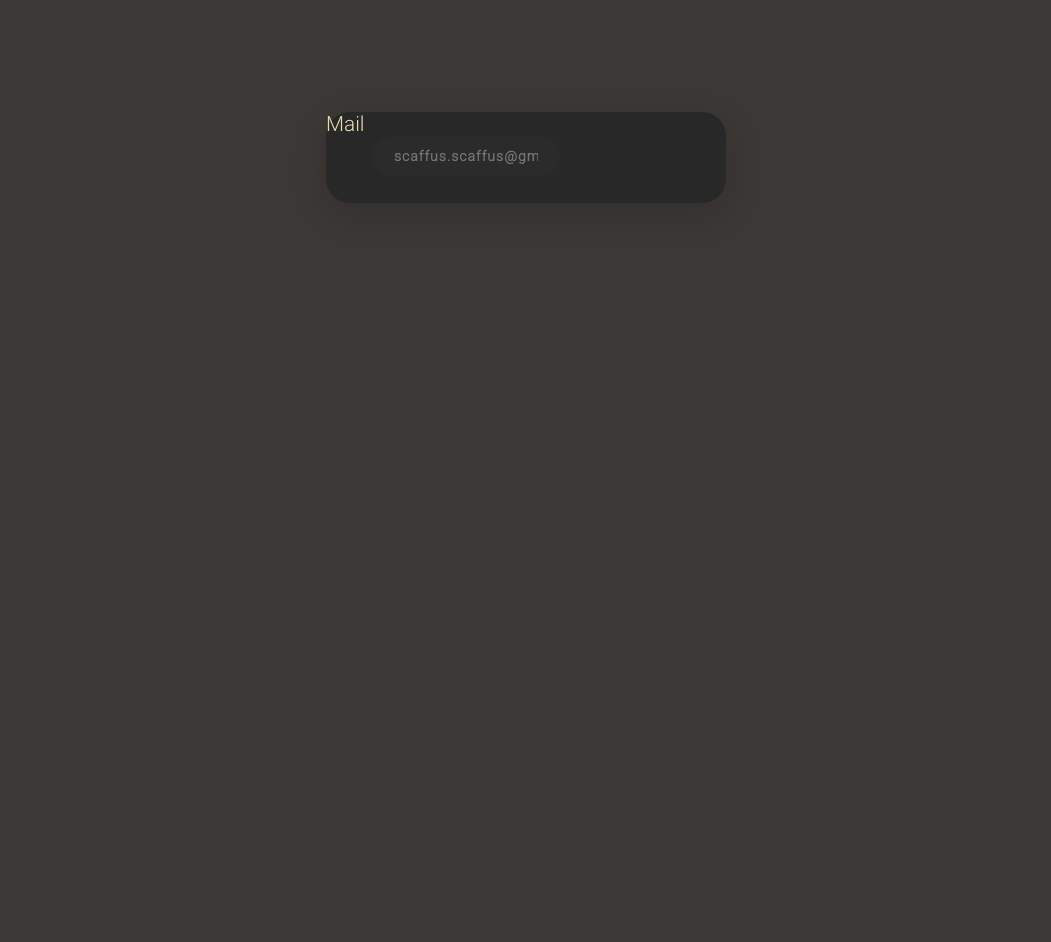
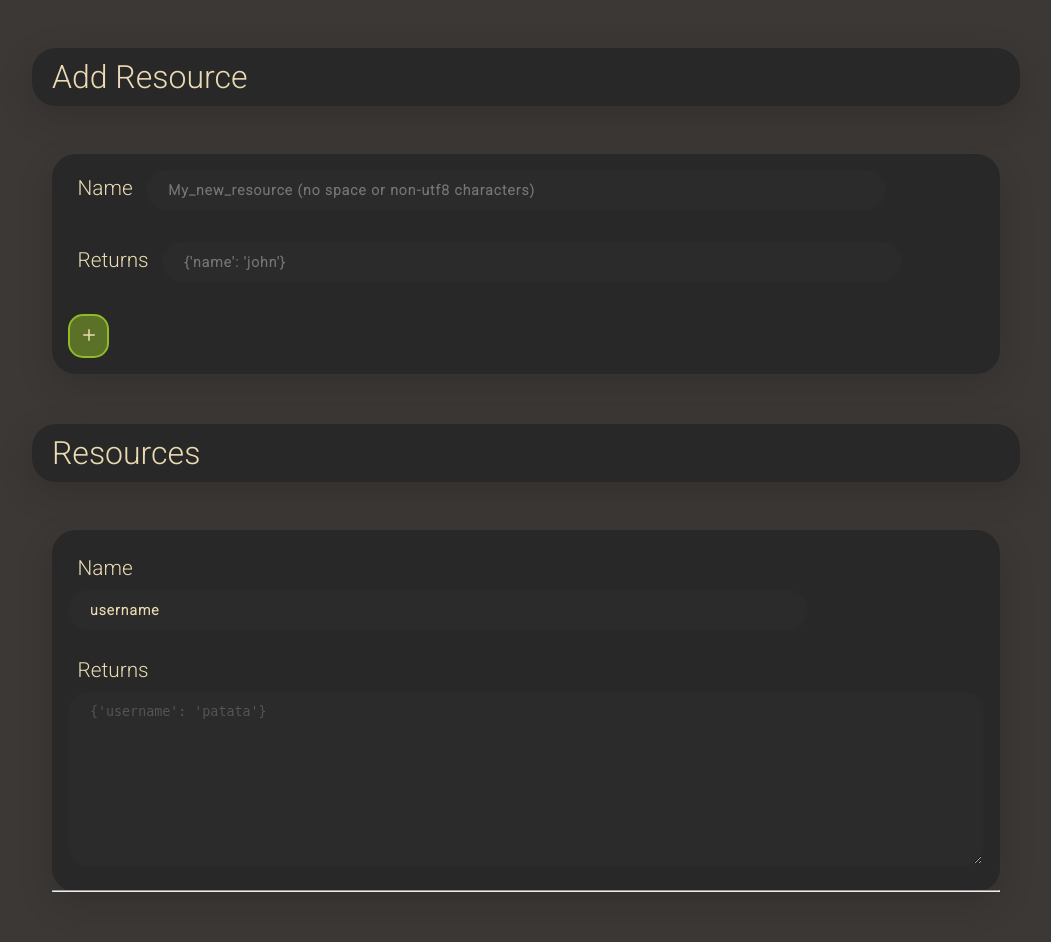
Before and after one commit to Scaffus/Web-RestAPI, a Flask app: page /dashboard in a window 1280 px wide. Shown: the part 75-1017 px from the top of the page, without its empty margins (114-1165 px from the left). Before the commit the page ends 278 px from the top, so only its background shows below. Run offline with Flask 2, Linux system fonts and the light colour scheme; a user stored in the database is signed in; data comes from the database, SQL or seed files in the repository; both versions use the stored data as it was after the commit.

Commit message:
possibility to create ressources

```diff
--- a/App/app.py
+++ b/App/app.py
@@ -1,5 +1,6 @@
-from logging import captureWarnings, log
-from flask import Flask, render_template, request, flash, url_for, redirect
+from logging import captureWarnings, error, log
+from operator import contains
+from flask import Flask, render_template, request, flash, url_for, redirect, jsonify
 from flask_login import login_manager, login_user, login_required, logout_user, current_user, LoginManager, UserMixin
 from werkzeug.security import generate_password_hash, check_password_hash
 from flask_sqlalchemy import SQLAlchemy
@@ -33,6 +34,12 @@ class User(db.Model, UserMixin):
 
     def is_anonymous(self):
         return False
+
+class Resource(db.Model):
+    id      = db.Column(db.Integer, primary_key=True)
+    name    = db.Column(db.String(40))
+    returns = db.Column(db.String(1000))
+    userid  = db.Column(db.Integer)
 
 # Homepage
 @app.route('/', methods=['GET', 'POST'])
@@ -96,7 +103,7 @@ def register():
             return redirect(url_for('register'))
 
         else:
-            newUser = User(username=username, mail=mail, password=generate_password_hash(password, method='sha256'))
+            newUser = User(username=username.lower(), mail=mail.lower(), password=generate_password_hash(password, method='sha256'))
 
             db.session.add(newUser)
             db.session.commit()
@@ -117,12 +124,36 @@ def lougout():
     flash('You logged out !', category='else')
     return redirect(url_for('login'))
 
-@app.route('/dashboard')
+@app.route('/dashboard', methods=['GET', 'POST'])
 @login_required
-def addResource():
+def dashboard():
 
-    return render_template('dashboard.html', user=current_user)
+    if request.method == 'POST':
 
+        resource_name     = request.form['resource_name']
+        resource_returns  = request.form['resource_returns']
+
+        if len(resource_name) < 2 or ' ' in resource_name:
+            flash('The name must be at least 2 characters long and not contain spaces', category='error')
+            return redirect(url_for('dashboard'))
+        else:
+            resource_userid = current_user.id
+
+            resource = Resource(name=resource_name, returns=resource_returns, userid=resource_userid)
+
+            db.session.add(resource)
+            db.session.commit()
+
+            flash('Name: {} | Returns: {} | User id: {}'.format(resource.name, jsonify(resource_returns), resource_userid), category='else')
+
+        return redirect(url_for('dashboard'))
+
+    return render_template('dashboard.html', user=current_user, resources=Resource.query.filter_by(userid=current_user.id))
+
+@app.route('/u/<string:user>')
+def get(user):
+
+    return user
 
 if __name__ == '__main__':
     db.create_all()
--- a/App/static/style.css
+++ b/App/static/style.css
@@ -68,17 +68,83 @@ button.flash_message {
   float: right;
 }
 
-/* --------[ dashboard ]-------- */
+/* --------[ dashboard - add resource ]-------- */
 
-div.dash_b {
-  display: inline-block;
+div.dashb_main {
+  height: auto;
   width: auto;
+  background-color: #282828;
+  width: 75%;
+  margin: 3rem auto;
+  border-radius: 1.5rem;
+  box-shadow: 0px 11px 35px 2px rgba(0, 0, 0, 0.14);
+  margin-bottom: 50px;
 }
 
-label.dashb_infos {
+div.dashb {
+  padding: 1rem;
+}
+
+label.dashb_info {
+  padding: 0.6rem;
   color: #ebdbb2;
   font-size: 1.3em;
-  display: block;
+  text-align: left;
+}
+
+input.dashb_info {
+  width: 76%;
+  /* color: rgb(38, 50, 56); */
+  color: #ebdbb2;
+  font-weight: 700;
+  font-size: 14px;
+  letter-spacing: 1px;
+  background: rgba(136, 126, 126, 0.04);
+  padding: 10px 20px;
+  border: none;
+  border-radius: 20px;
+  outline: none;
+  border: 2px solid rgba(0, 0, 0, 0.02);
+  text-align: left;
+  font-family: "Roboto", sans-serif;
+}
+
+button.dashb_add {
+  background: hsla(78, 66%, 44%, 0.5);;
+  padding: 0.5em;
+  border-radius: 15px;
+  border: 2px solid #8ebb26;
+  color: #ebdbb2;
+  cursor: pointer;
+}
+
+p.category {
+  padding: 10px 20px;
+  color: #ebdbb2;
+  height: auto;
+  font-size: 2em;
+  background-color: #282828;
+  width: 75%;
+  margin: 3rem auto;
+  border-radius: 1.5rem;
+  box-shadow: 0px 11px 35px 2px rgba(0, 0, 0, 0.14);
+}
+
+/* --------[ dashboard - show resources ]-------- */
+
+div.dashb_resources {
+  padding: 1em;
+  display: flex;
+  flex-direction: column;
+}
+
+textarea.dashb_info {
+  background: rgba(136, 126, 126, 0.04);
+  padding: 10px 20px;
+  border: none;
+  border-radius: 20px;
+  outline: none;
+  border: 2px solid rgba(0, 0, 0, 0.02);
 }
 
 /* --------[ navigation bar ]-------- */
--- a/App/templates/dashboard.html
+++ b/App/templates/dashboard.html
@@ -2,7 +2,6 @@
 
 {% block head %}
 <title>RestAPI - Dashboard</title>
-<link rel="stylesheet" href="static/form.css">
 <link rel="stylesheet" href="static/style.css">
 {% endblock %}
 
@@ -11,11 +10,54 @@
 
 {% block main %}
 
-<div class="main">
-    <div class="dash_b">
-        <label class="dashb_infos" for="user_mail">Mail</label>
-        <input type="mail" disabled class="mail" id="user_mail" placeholder="{{ user.mail }}">
+<p class="category">Add Resource</p>
+<div class="dashb_main" id="dashb_add_resource">
+    <!-- <div class="dashb">
+        <label class="dashb_info" for="user_name">Username</label>
+        <input type="text" disabled class="dashb_info" id="user_name" placeholder="{{ user.username }}">
     </div>
+    <div class="dashb">
+        <label class="dashb_info" for="user_mail">Mail</label>
+        <input type="mail" disabled class="dashb_info" id="user_mail" placeholder="{{ user.mail }}">
+    </div> -->
+    <form action="/dashboard" method="POST">
+        <div class="dashb">
+            <label for="dashb_add_name" class="dashb_info">Name</label>
+            <input name="resource_name" type="text" id="dashb_add_name"
+                placeholder="My_new_resource (no space or non-utf8 characters)" class="dashb_info">
+        </div>
+        <div class="dashb">
+            <label for="dashb_add_returns" class="dashb_info">Returns</label>
+            <input name="resource_returns" type="text" id="dashb_add_returns" placeholder="{'name': 'john'}"
+                class="dashb_info">
+        </div>
+        <div class="dashb">
+            <button class="dashb_add" type="submit">
+                <svg xmlns="http://www.w3.org/2000/svg" width="24" height="24" fill="currentColor" class="bi bi-plus"
+                    viewBox="0 0 16 16">
+                    <path
+                        d="M8 4a.5.5 0 0 1 .5.5v3h3a.5.5 0 0 1 0 1h-3v3a.5.5 0 0 1-1 0v-3h-3a.5.5 0 0 1 0-1h3v-3A.5.5 0 0 1 8 4z" />
+                </svg>
+            </button>
+        </div>
+    </form>
+</div>
+
+<p class="category">Resources</p>
+<div class="dashb_main">
+
+    {% for resource in resources %}
+    <div class="dashb_resources">
+        <label for="dashb_resources_name" class="dashb_info" id="resource">Name </label>
+        <input type="text" class="dashb_info" value="{{ resource.name }}" disabled id="dashb_resources_name">
+        <br>
+        <label for="dashb_resources_returns" class="dashb_info" id="resource">Returns </label>
+        <textarea name="dashb_resources_returns" id="dashb_resources_returns" class="dashb_info" cols="30" rows="10" disabled>{{ resource.returns }}</textarea>
+    </div>
+    <hr>
+    {% endfor %}
+
+
 </div>
 
 {% endblock %}
--- a/App/templates/register.html
+++ b/App/templates/register.html
@@ -19,7 +19,7 @@
         <input type="password" name="password" class="password" id="password" placeholder="••••••••••••">
         <input type="checkbox" onclick="togglePasswordVisibility()">
 
-        <input type="submit" class="submit" id="submit" value="Login">
+        <input type="submit" class="submit" id="submit" value="Sign Up">
 
     </form>
 
```
Also changed, not shown: App/database.db.
